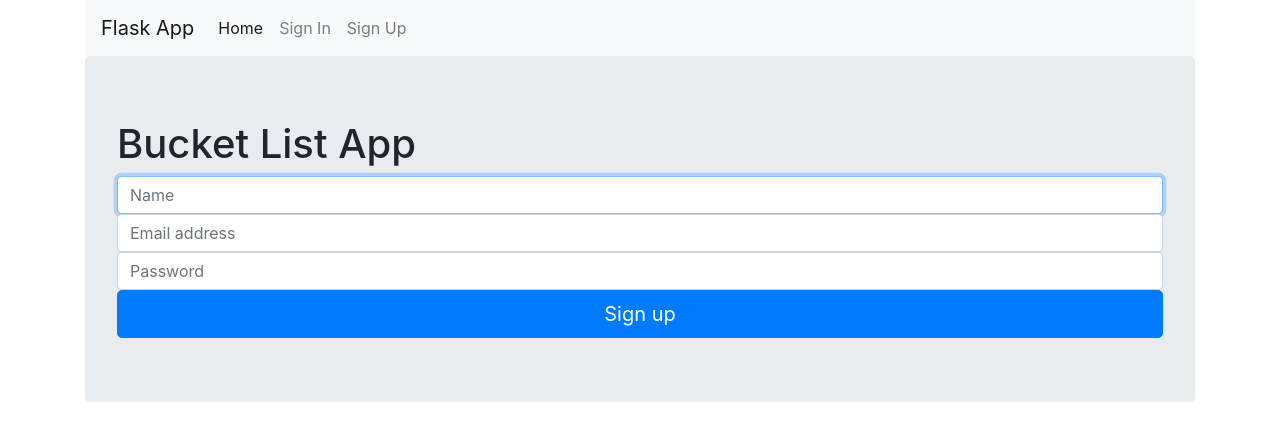
After one commit to michael-gutman/intro-to-flask-mysql, a Flask app: page /showSignUp in a window 1280 px wide. The commit adds this page. Shown: the top 441 px of the page. Run offline with Flask 2, Linux system fonts and the light colour scheme; some libraries are stand-ins or nearby versions.

Commit message:
add signup page

```diff
--- a/app.py
+++ b/app.py
@@ -6,5 +6,9 @@ app = Flask(__name__)
 def main():
   return render_template('home.html')
 
+@app.route("/showSignUp")
+def showSignUp():
+	return render_template('signup.html')
+
 if __name__ == "__main__":
   app.run()
--- a/templates/layout.html
+++ b/templates/layout.html
@@ -30,7 +30,7 @@
         <a class="nav-link" href="#">Sign In</a>
       </li>
       <li class="nav-item">
-        <a class="nav-link" href="#">Sign Up</a>
+        <a class="nav-link" href="showSignUp">Sign Up</a>
       </li>
     </ul>
   </div>
--- /dev/null
+++ b/templates/signup.html
@@ -0,0 +1,18 @@
+{% extends 'layout.html' %}
+
+{% block content %}
+<div class="jumbotron">
+	<h1>Bucket List App</h1>
+	<form class="form-signin">
+	<label for="inputName" class="sr-only">Name</label>
+	<input type="name" name="inputName" id="inputName" class="form-control" placeholder="Name" required autofocus>
+	<label for="inputEmail" class="sr-only">Email address</label>
+        <input type="email" name="inputEmail" id="inputEmail" class="form-control" placeholder="Email address" required autofocus>
+        <label for="inputPassword" class="sr-only">Password</label>
+        <input type="password" name="inputPassword" id="inputPassword" class="form-control" placeholder="Password" required>
+
+        <button id="btnSignUp" class="btn btn-lg btn-primary btn-block" type="button">Sign up</button>
+      </form>
+      </div>
+
+{% endblock %}
```
